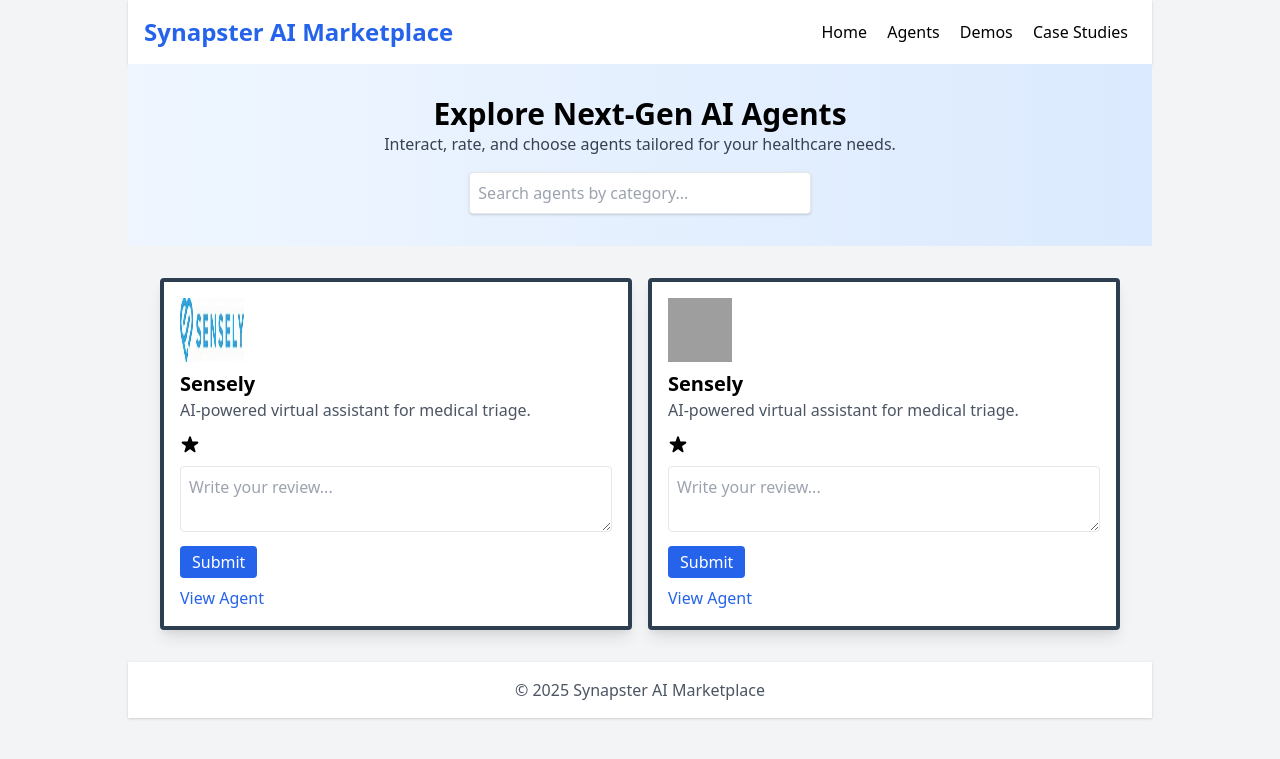
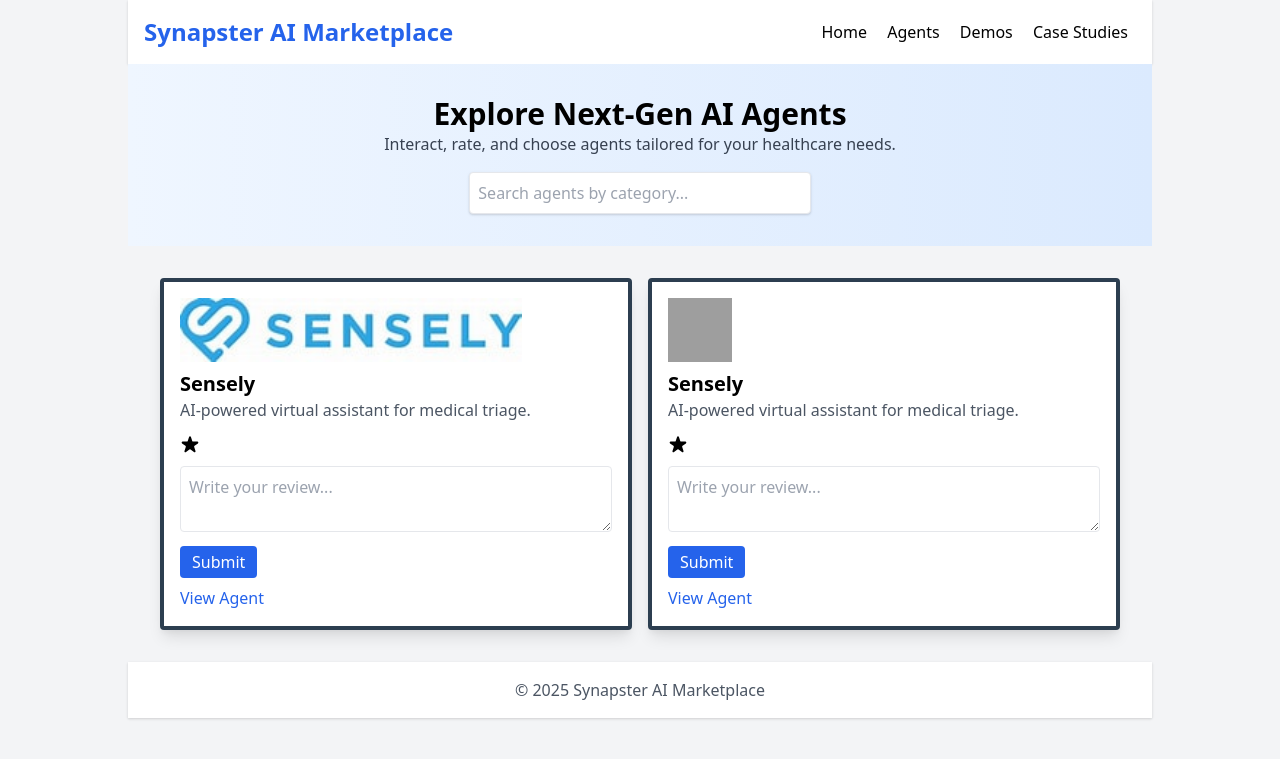
Before and after one commit to nhs-analystx/synapster, a Jekyll site: the page index.html, which Jekyll copies as it is, in a window 1280 px wide. Shown: the top 759 px of the page. Built offline with Jekyll 4.4.1, drawn with Linux system fonts in a browser that asks for light colours; grey boxes are pictures that could not be loaded.

Commit message:
Update index.html

```diff
--- a/index.html
+++ b/index.html
@@ -63,7 +63,7 @@
     <section class="grid grid-cols-1 md:grid-cols-2 gap-4 p-8">
       <!-- Featured Agent Cards (2 columns) -->
       <div class="agent-card bg-white rounded shadow-lg p-4" id="agent-1" data-keywords="diagnostics imaging">
-        <img src="/assets/logos/sensley.jfif" alt="Company Logo" class="w-16 h-16 mb-2">
+        <img src="/assets/logos/sensley.jfif" alt="Company Logo" class="w-50 h-16 mb-2">
         <h4 class="font-bold text-xl">Sensely</h4>
         <p class="text-gray-600">AI-powered virtual assistant for medical triage.</p>
         <div class="my-3" id="feedback-agent-1"></div>
```
